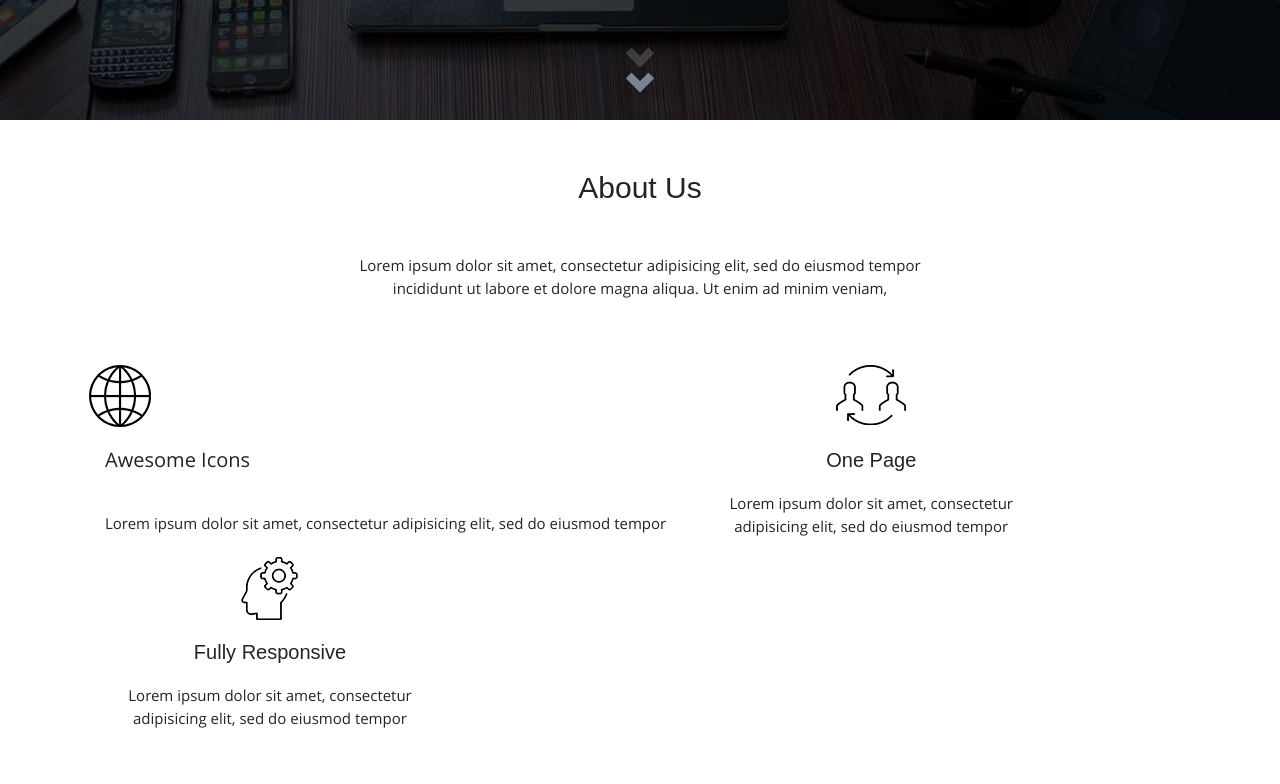
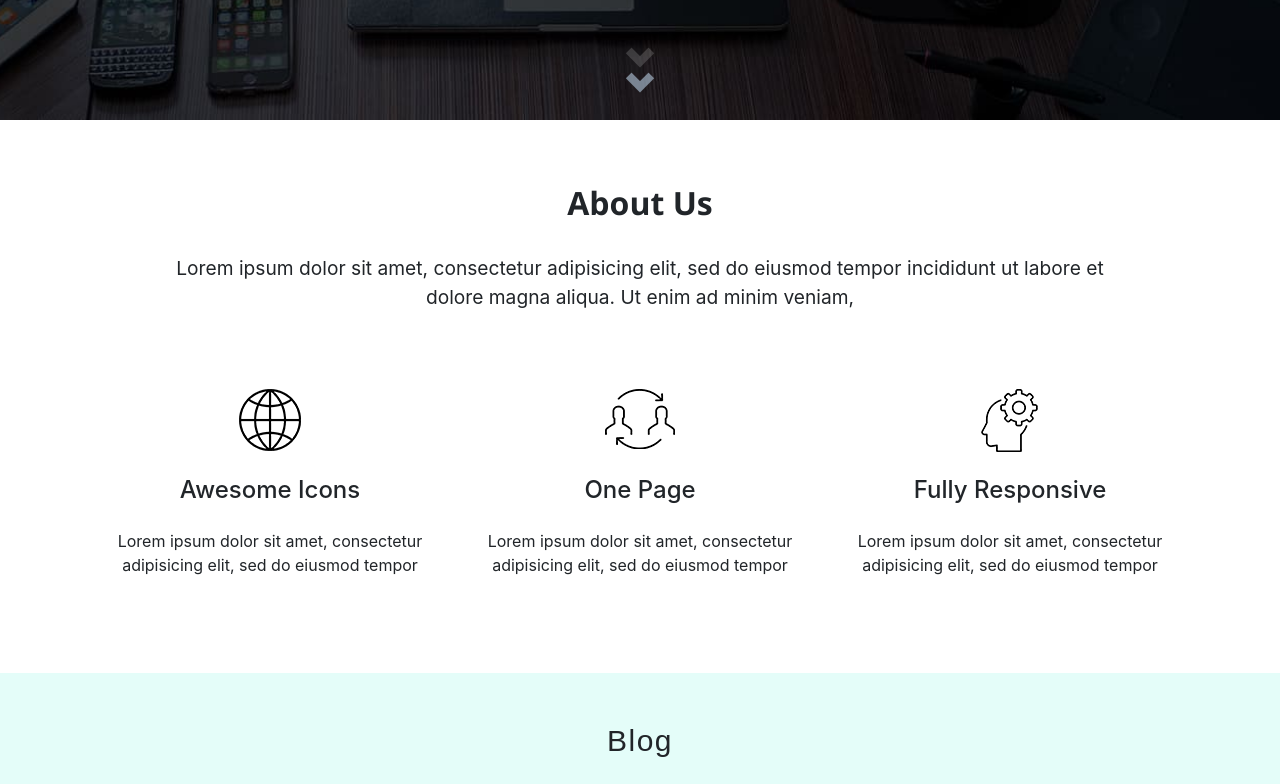
Before and after one commit to aleksandrlinnik1/web-development-project, a website built with Parcel: page index.html in a window 1280 px wide. Shown: the part 680-1464 px from the top of the page. Built offline with nearby package versions, Linux system fonts and the light colour scheme.

Commit message:
section__aboutUs update

```diff
--- a/index.html
+++ b/index.html
@@ -20,7 +20,7 @@
                 <nav class="header__desktopNav">
                     <ul class="header__desktopNav_ul">
                         <li><a title="Home" href="#header__main">Home</a></li>
-                        <li><a title="About" href="#about">About</a></li>
+                        <li><a title="About" href="#aboutUs">About</a></li>
                         <li><a title="Servicing" href="#plan">Servicing</a></li>
                         <li><a title="Portfolio" href="#team">Portfolio</a></li>
                         <li><a title="Blog" href="#blog">Blog</a></li>
@@ -31,7 +31,7 @@
                     <h3>NAVIGATION</h3>
                     <ul class="header__mobileNav_ul">
                         <li><a title="Home" href="#header__main">Home</a></li>
-                        <li><a title="About" href="#about">About</a></li>
+                        <li><a title="About" href="#aboutUs">About</a></li>
                         <li><a title="Servicing" href="#plan">Servicing</a></li>
                         <li><a title="Portfolio" href="#team">Portfolio</a></li>
                         <li><a title="Blog" href="#blog">Blog</a></li>
@@ -50,36 +50,28 @@
               <a class="header__mainBtn-btn" href="#services">our services</a>
               <a class="header__mainBtn-btn" href="#now">hire is now</a>
           </div>
-          <a href="#about"><div class="header__mainBtn_arrow"></div></a>
+          <a href="#aboutUs"><div class="header__mainBtn_arrow"></div></a>
         </div>
     </header>
-    <section class="about" id="about">
-        <div class="container">
-            <div class="row">
-                <h2>About Us</h2>
-                <p>Lorem ipsum dolor sit amet, consectetur adipisicing elit, sed do eiusmod tempor incididunt ut labore et dolore magna aliqua. Ut enim ad minim veniam,</p>
-                <div class="about-card col-12">
-                    <div>
-                        <img class="mx-auto" src="./image/internet.png" title="Internet"  alt="internet">
-                        <div class="card-body">
-                            <h5 class="card-title">Awesome Icons</h5>
-                            <p class="card-text">Lorem ipsum dolor sit amet, con&shy;sectetur adipisicing elit, sed do eiusmod tempor</p>
-                        </div>
-                    </div>
-                    <div class="card col-12 col-sm-4 text-center">
-                        <img class="mx-auto" src="./image/transfer.png" title="Transfer"  alt="transfer">
-                        <div class="card-body">
-                            <h5 class="card-title">One Page</h5>
-                            <p class="card-text">Lorem ipsum dolor sit amet, con&shy;sectetur adipisicing elit, sed do eiusmod tempor</p>
-                        </div>
-                    </div>
-                    <div class="card col-12 col-sm-4 text-center">
-                        <img class="mx-auto" src="./image/head.png" title="Head" alt="head">
-                        <div class="card-body">
-                            <h5 class="card-title">Fully Responsive</h5>
-                            <p class="card-text">Lorem ipsum dolor sit amet, con&shy;sectetur adipisicing elit, sed do eiusmod tempor</p>
-                        </div>
-                    </div>
+    <section class="section__aboutUs" id="aboutUs">
+        <div class="container section_aboutUs_content">
+            <h2 class="section_heading">About Us</h2>
+            <p class="section_description">Lorem ipsum dolor sit amet, consectetur adipisicing elit, sed do eiusmod tempor incididunt ut labore et dolore magna aliqua. Ut enim ad minim veniam,</p>
+            <div class="section__aboutUs_wrap">
+                <div class="aboutUs_wrap_col">
+                    <img src="./image/internet.png" title="Internet"  alt="internet">
+                    <h3>Awesome Icons</h3>
+                    <p>Lorem ipsum dolor sit amet, con&shy;sectetur adipisicing elit, sed do eiusmod tempor</p>
+                </div>
+                <div class="aboutUs_wrap_col">
+                    <img src="./image/transfer.png" title="Transfer"  alt="transfer">
+                    <h3>One Page</h3>
+                    <p>Lorem ipsum dolor sit amet, con&shy;sectetur adipisicing elit, sed do eiusmod tempor</p>
+                </div>
+                <div class="aboutUs_wrap_col">
+                    <img src="./image/head.png" title="Head" alt="head">
+                    <h3>Fully Responsive</h3>
+                    <p>Lorem ipsum dolor sit amet, con&shy;sectetur adipisicing elit, sed do eiusmod tempor</p>
                 </div>
             </div>
         </div>
--- /dev/null
+++ b/style/aboutUs.scss
@@ -0,0 +1,34 @@
+.section__aboutUs {
+  padding-top: 4em;
+  }
+.section_aboutUs_content {
+  display: flex;
+  flex-direction: column;
+  align-items: center;
+  justify-content: center;
+}
+.section__aboutUs_wrap {
+  display: flex;
+  justify-content: space-around;
+  margin-bottom: 5em;
+  @media (max-width: 768px){
+    flex-direction: column;
+    align-items: center;
+    margin-bottom: 1em;
+  }
+}
+.aboutUs_wrap_col {
+  display: flex;
+  flex-direction: column;
+  align-items: center;
+  width: 30%;
+  text-align: center;
+  @media (max-width: 768px){
+    width: 90%;
+    margin-bottom: 2em;
+  }
+  h3 {
+    font-size: 1.5em;
+    margin: 1em 0;
+  }
+}
--- a/style/header.scss
+++ b/style/header.scss
@@ -134,7 +134,7 @@ header {
     }
   }
 }
-/*---------------------------------------*/
+/*-------------------------------------header__main----------------------------*/
 .header__main {
   display: flex;
   flex-direction: column;
@@ -148,7 +148,7 @@ header {
     font-size: 3em;
     margin-bottom: 1em;
     @media (max-width: 768px){
-      font-size: 7vw;
+      font-size: 2em;
     }
   }
   p {
@@ -156,7 +156,7 @@ header {
     font-size: 1.5em;
     margin-bottom: 2em;
     @media (max-width: 768px){
-      font-size: 4vw;
+      font-size: 1.5em;
     }
   }
   .header__mainBtn {
--- a/style/style.scss
+++ b/style/style.scss
@@ -1,5 +1,6 @@
 @import "reset";
 @import "header";
+@import "aboutUs";
 
 @font-face {
     font-family: 'OpenSans';
@@ -36,46 +37,24 @@ body {
 .overflowYHidden {
   overflow-y: hidden;
 }
-
-/*section about*/
-.about {
-    padding: 50px 0;
-    font-family: "OpenSans", sans-serif;
-    .row {
-        display: flex;
-        flex-direction: column;
-        align-items: center;
-        justify-content: center;
-        h2 {
-            font-family: "OpenSans-Bold", sans-serif;
-            font-size: 30px;
-        }
-        p {
-            text-align: center;
-            margin-top: 40px;
-            max-width: 625px;
-            font-size: 15px;
-        }
-        .about-card {
-            display: flex;
-            margin-top: 50px;
-            flex-wrap: wrap;
-            .card {
-                border: none;
-                p {
-                    margin-top: 20px;
-                }
-                h5 {
-                    font-family: "OpenSans-Semibold", sans-serif;
-                    font-size: 20px;
-                }
-            }
-            .card:hover {
-                background-color: #e4fdf9;
-            }
-        }
+.section_heading {
+    font-family: "OpenSansBold", sans-serif;
+    font-size: 2em;
+    margin-bottom: 1em;
+}
+.section_description {
+    text-align: center;
+    margin-bottom: 4em;
+    width: 75vw;
+    font-size: 1.2em;
+    @media (max-width: 768px){
+        font-size: 1em;
+        width: 85vw;
     }
 }
+
+
+
 
 /*section servicing*/
 .servicing {
```
